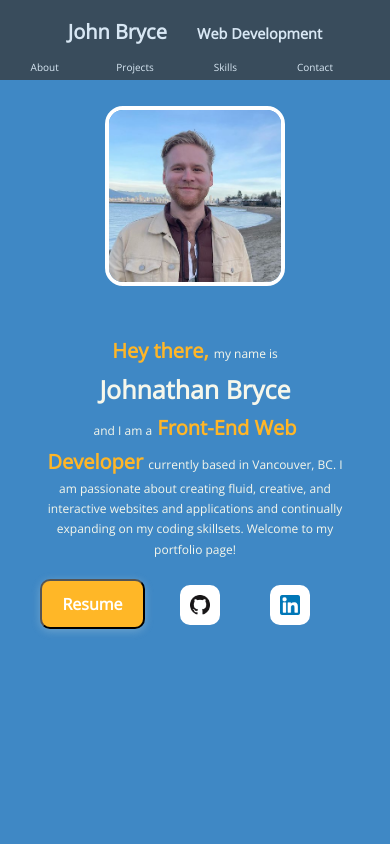
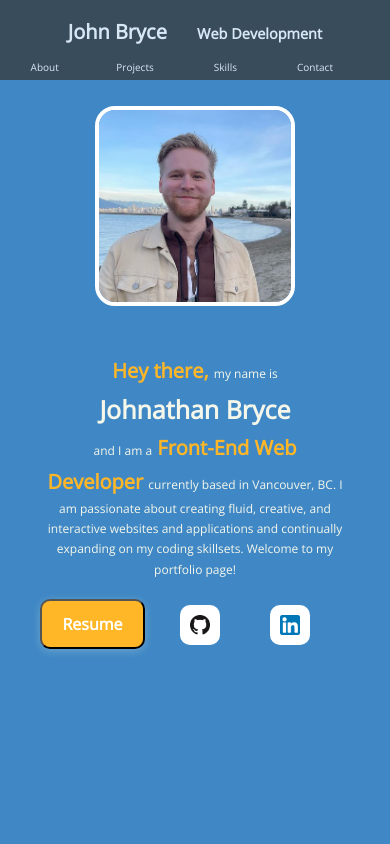
Before and after one commit to johnathanbryce/jbryce-portfolio, a React (Create React App) app: page / in a window 390 px wide. Shown: the top 844 px of the page. Built offline with nearby package versions, Linux system fonts and the light colour scheme.

Commit message:
bio pic larger for smlr screens 2

```diff
--- a/src/components/Layout/About.module.css
+++ b/src/components/Layout/About.module.css
@@ -171,8 +171,8 @@ a {
 
   .about__bio__img {
     margin-top: 1rem;
-    height: 18rem;
-    width: 18rem;
+    height: 20rem;
+    width: 20rem;
   }
 
   .scrolldown {
```
